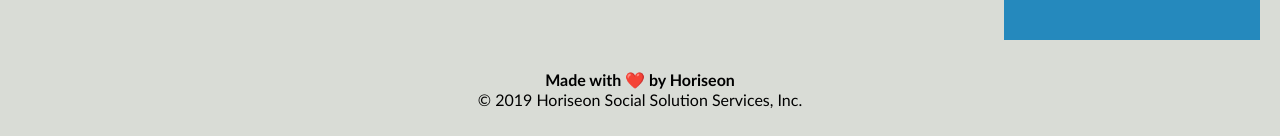
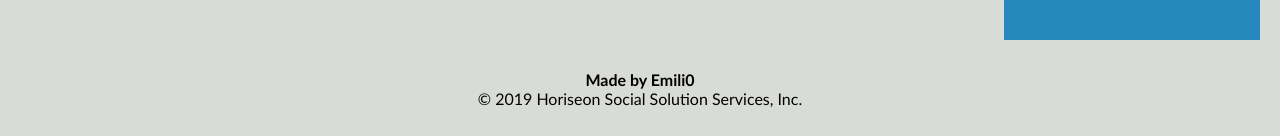
Before and after one commit to Emilioeth/Horiseon-MainPage, a plain HTML site: page index.html in a window 1280 px wide. Shown: the part 1879-2015 px from the top of the page. Drawn offline with Linux system fonts and the light colour scheme.

Commit message:
final touches

```diff
--- a/index.html
+++ b/index.html
@@ -83,7 +83,7 @@
     </section>
     <!--Footer here-->
     <footer>
-        <h4>Made with ❤️️ by Horiseon</h4>
+        <h4>Made by Emili0</h4>
         <p>
             &copy; 2019 Horiseon Social Solution Services, Inc.
         </p>
```
